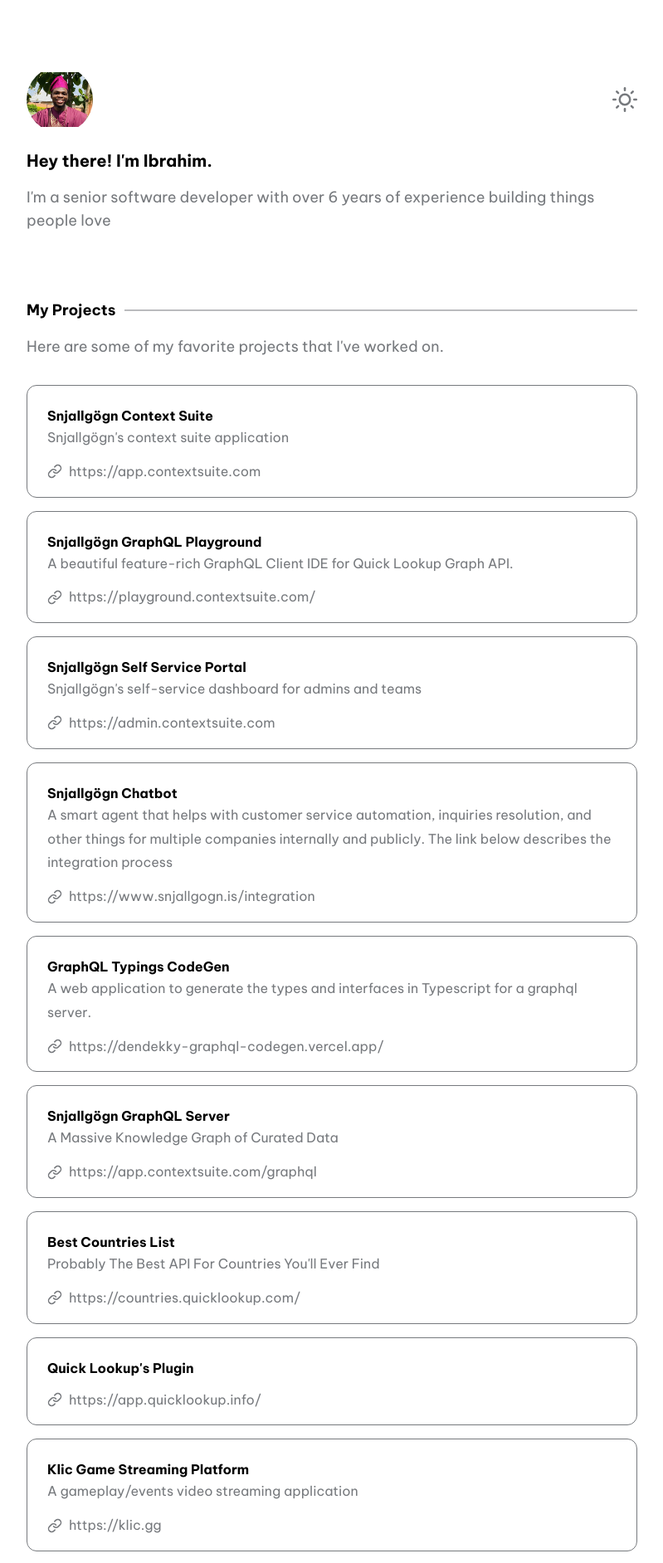
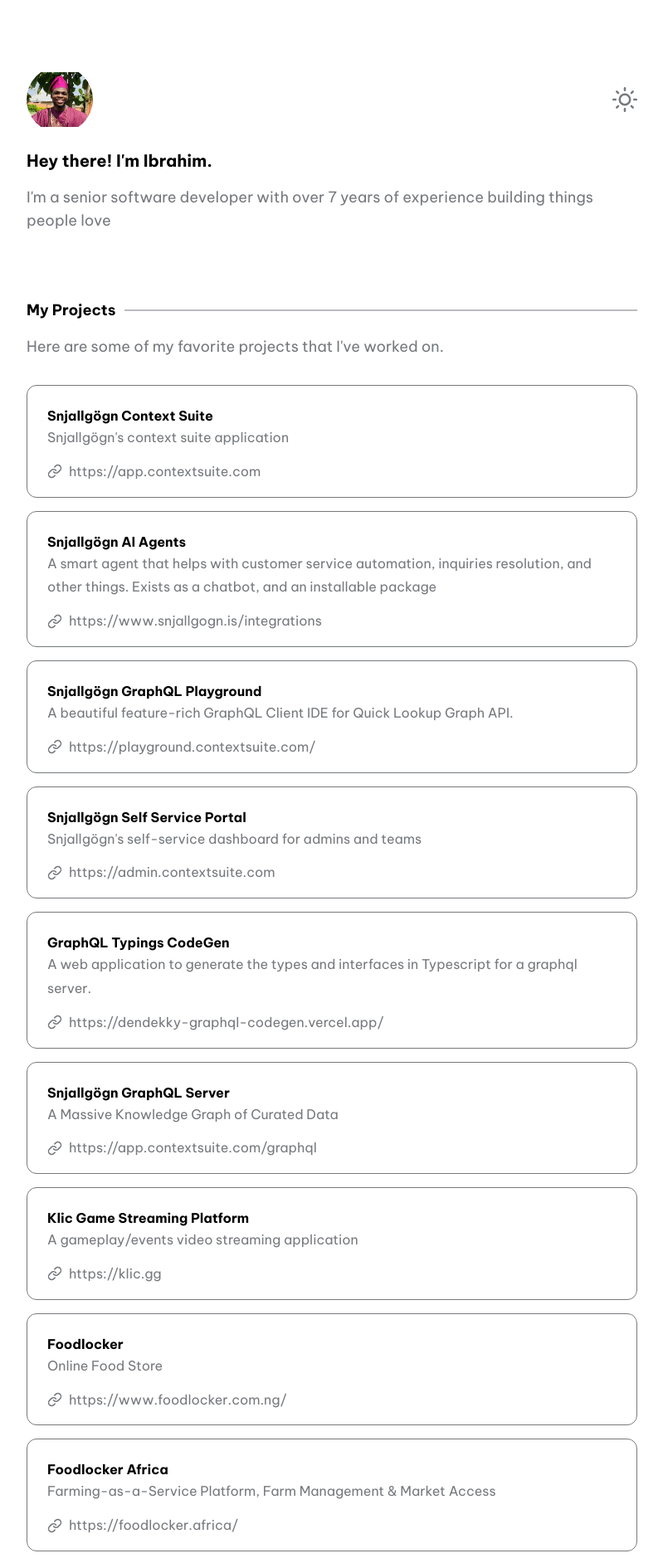
Before and after one commit to Dendekky/dendekky, a Next.js app: page / in a window 1280 px wide. Shown: the top 1884 px of the page at 83% size, without its empty margins (240-1039 px from the left). Built offline with nearby package versions, Linux system fonts and the light colour scheme.

Commit message:
Update config.js

```diff
--- a/data/config.js
+++ b/data/config.js
@@ -1,12 +1,12 @@
 export const meta = {
   title: 'Ibrahim Adeniyi - Full Stack Software Developer',
   description:
-    "Hey, I'm Ibrahim. I'm a senior software developer with over 6 years of experience building things people love."
+    "Hey, I'm Ibrahim. I'm a senior software developer with over 7 years of experience building things people love."
 };
 
 export const hero = {
   title: "Hey there! I'm Ibrahim.",
-  desc: "I'm a senior software developer with over 6 years of experience building things people love"
+  desc: "I'm a senior software developer with over 7 years of experience building things people love"
 };
 
 export const projects = {
@@ -17,6 +17,12 @@
       title: 'Snjallgögn Context Suite',
       description: `Snjallgögn's context suite application`,
       link: 'https://app.contextsuite.com',
+      github: ''
+    },
+    {
+      title: 'Snjallgögn AI Agents',
+      description: `A smart agent that helps with customer service automation, inquiries resolution, and other things. Exists as a chatbot, and an installable package`,
+      link: 'https://www.snjallgogn.is/integrations',
       github: ''
     },
     {
@@ -33,12 +39,6 @@
       github: ''
     },
     {
-      title: 'Snjallgögn Chatbot',
-      description: `A smart agent that helps with customer service automation, inquiries resolution, and other things for multiple companies internally and publicly. The link below describes the integration process`,
-      link: 'https://www.snjallgogn.is/integration',
-      github: ''
-    },
-    {
       title: 'GraphQL Typings CodeGen',
       description: `A web application to generate the types and interfaces in Typescript for a graphql server.`,
       link: 'https://dendekky-graphql-codegen.vercel.app/',
@@ -48,18 +48,6 @@
       title: "Snjallgögn GraphQL Server",
       description: `A Massive Knowledge Graph of Curated Data`,
       link: 'https://app.contextsuite.com/graphql',
-      github: ''
-    },
-    {
-      title: 'Best Countries List',
-      description: `Probably The Best API For Countries You'll Ever Find`,
-      link: 'https://countries.quicklookup.com/',
-      github: ''
-    },
-    {
-      title: "Quick Lookup's Plugin",
-      description: ``,
-      link: 'https://app.quicklookup.info/',
       github: ''
     },
     {
@@ -98,9 +86,10 @@
     'GraphQL',
     'Apollo',
     'AWS',
+    'PostgreSQL',
     'MongoDB',
-    'PostgreSQL',
-    'Redis'
+    'Redis',
+    'Kafka'
   ]
 };
 
```
